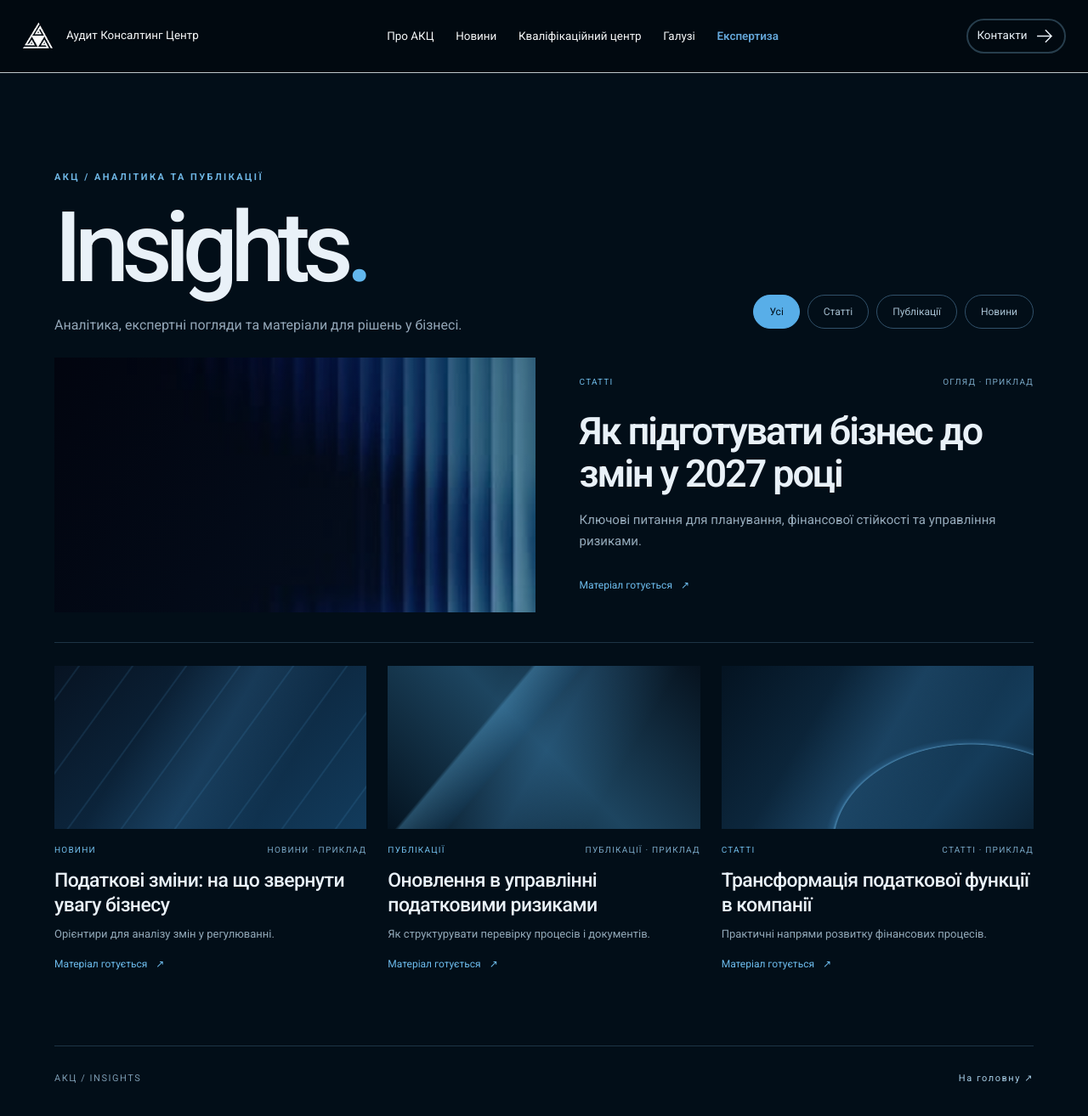
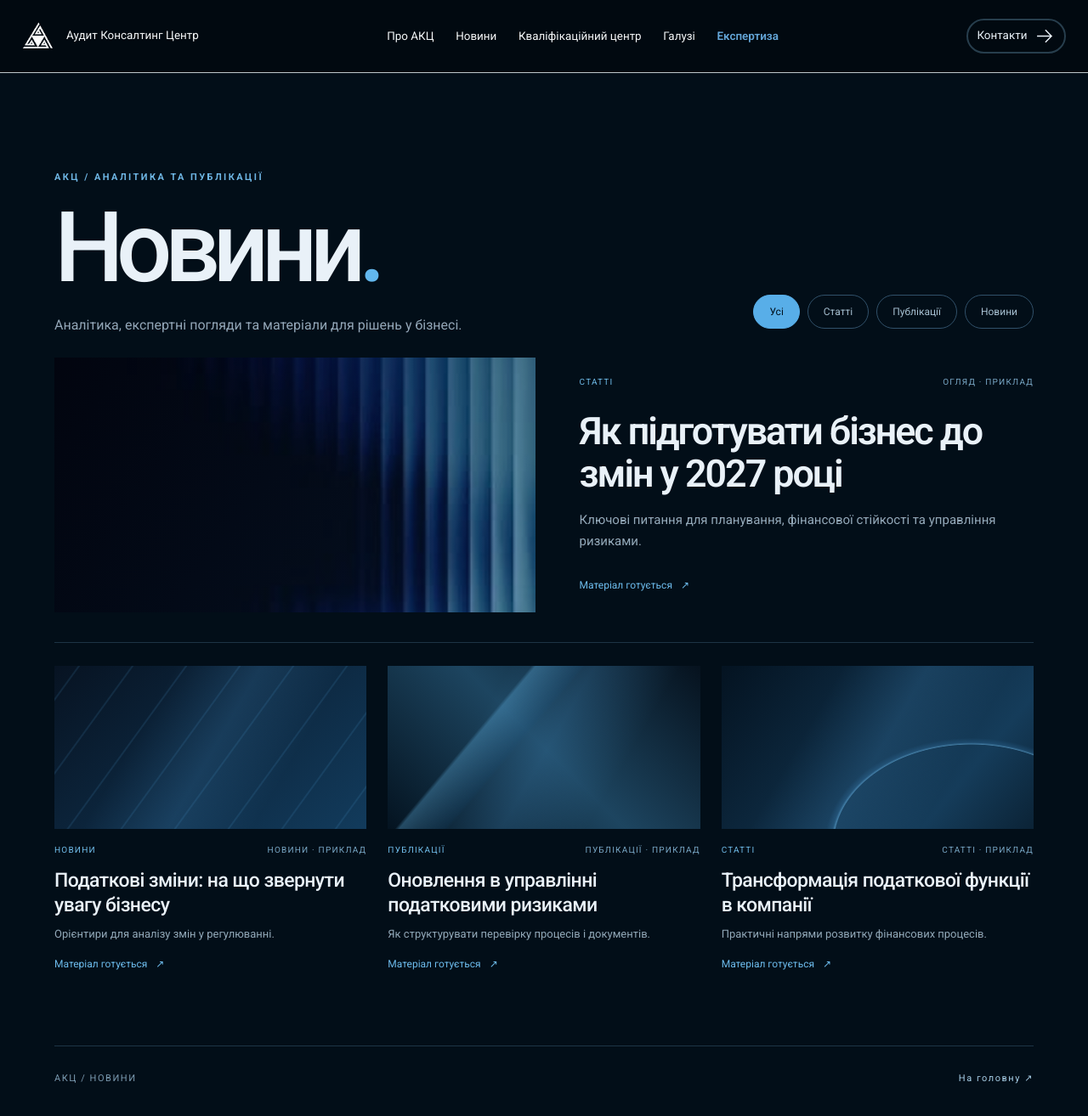
Before and after one commit to dnagorna3817-spec/website_akc_main, a Next.js app: page /insights in a window 1280 px wide. Shown: the top 1314 px of the page at 85% size. Built offline with nearby package versions, Linux system fonts and the light colour scheme.

Commit message:
Rename Insights page heading to Новини

```diff
--- a/app/insights/page.tsx
+++ b/app/insights/page.tsx
@@ -27,7 +27,7 @@ export default function InsightsPage() {
         <div className={styles.intro}>
           <div>
             <p className={styles.eyebrow}>АКЦ / АНАЛІТИКА ТА ПУБЛІКАЦІЇ</p>
-            <h1>Insights<span className={styles.period}>.</span></h1>
+            <h1>Новини<span className={styles.period}>.</span></h1>
             <p className={styles.lead}>Аналітика, експертні погляди та матеріали для рішень у бізнесі.</p>
           </div>
           <div className={styles.filters} role="group" aria-label="Категорії публікацій">
@@ -53,7 +53,7 @@ export default function InsightsPage() {
             <span className={styles.cardMore}>Матеріал готується <span aria-hidden="true">↗</span></span>
           </article>)}
         </div>}
-        <footer className={styles.footer}><span>АКЦ / INSIGHTS</span><Link href="/">На головну <span aria-hidden="true">↗</span></Link></footer>
+        <footer className={styles.footer}><span>АКЦ / НОВИНИ</span><Link href="/">На головну <span aria-hidden="true">↗</span></Link></footer>
       </main>
     </div>
   );
```
